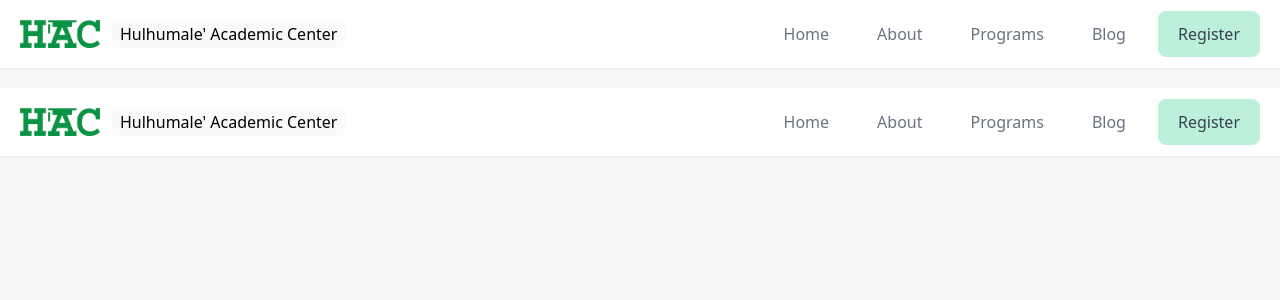
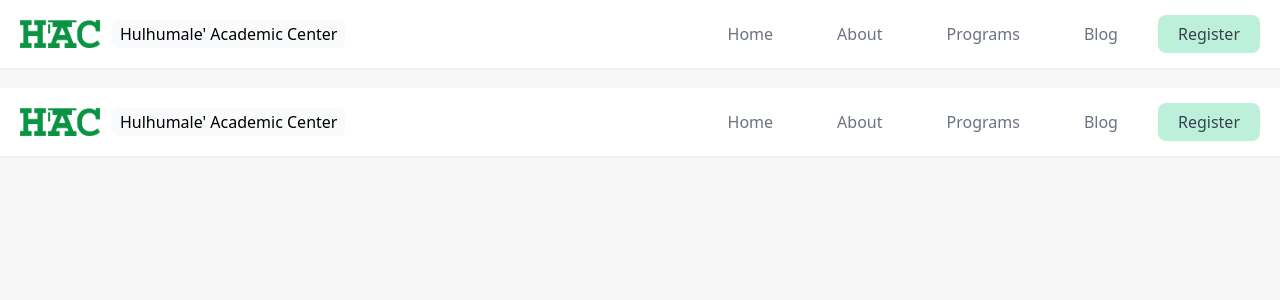
Before and after one commit to areeb-h/test-next3, a Next.js app: page /components/Navbar in a window 1280 px wide. Shown: the top 300 px of the page. Built offline with nearby package versions, Linux system fonts and the light colour scheme.

Commit message:
nav-imp 3

```diff
--- a/pages/components/Navbar.js
+++ b/pages/components/Navbar.js
@@ -4,8 +4,8 @@ import Image from 'next/image'
 import { useState } from 'react';
 import { useRouter } from 'next/router';
 
-var link = ' px-6 py-4 md:px-4 md:py-2 mt-2 text-lg md:text-base text-gray-500 rounded-lg md:mt-0 md:ml-4 hover:text-gray-900 hover:bg-gray-100 md:hover:bg-gray-50 focus:bg-gray-200 md:focus:bg-gray-100 transform transition duration-200 ease-in-out '
-var button = ' text-gray-700 md:py-1 bg-green-200 border-4 border-transparent px-6 py-4 md:px-4 md:py-2 mt-2 text-lg md:text-base text-gray-500 rounded-lg md:mt-0 md:ml-4 hover:border-green-200 hover:text-gray-900 hover:bg-white transform transition duration-200 ease-in-out '
+var link = ' px-6 py-4 px-4 md:py-2 text-lg md:text-base text-gray-500 rounded-lg md:m-0 md:ml-4 hover:text-gray-900 hover:bg-gray-100 md:hover:bg-gray-50 focus:bg-gray-200 md:focus:bg-gray-100 transform transition duration-200 ease-in-out '
+var button = ' text-gray-700 px-6 py-3 md:py-1 md:px-4 bg-green-200 border-4 border-transparent mt-2 text-lg md:text-base text-gray-500 rounded-lg md:ml-4 hover:border-green-200 hover:text-gray-900 hover:bg-white transform transition duration-200 ease-in-out '
 var linkActive = link + ' bg-gray-200 md:bg-gray-100 text-gray-900 hover:bg-gray-200 '
 var buttonActive = button + ' bg-green-300 text-gray-900 '
 var primaryNav = ' fixed md:static w-4/6 md:block md:w-auto text-2xl md:text-base py-40 md:py-0 inset-y-0 right-0 backdrop-blur-md md:sbackdrop-blur-none shadow-xl md:shadow-none transform transition duration-300 ease-in-out md:transition-none'
```
